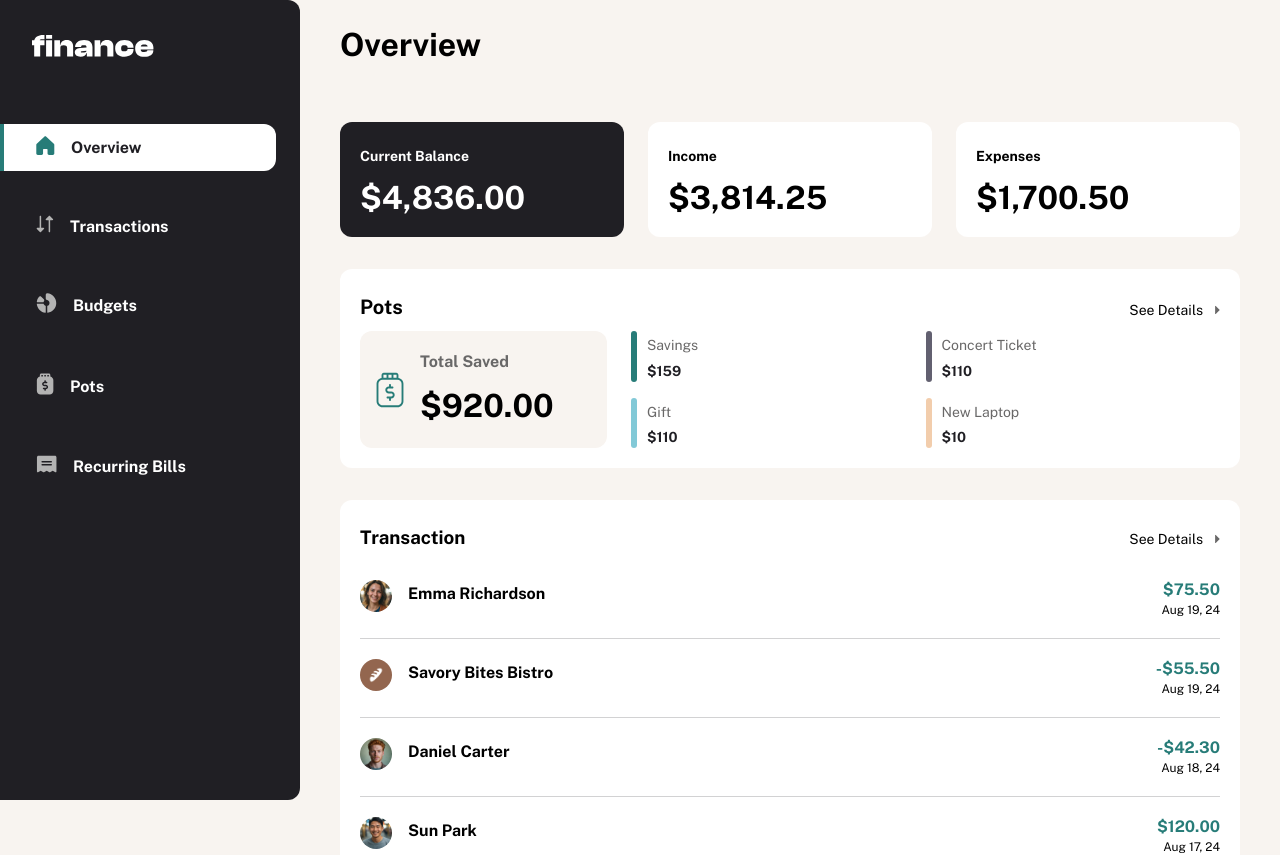
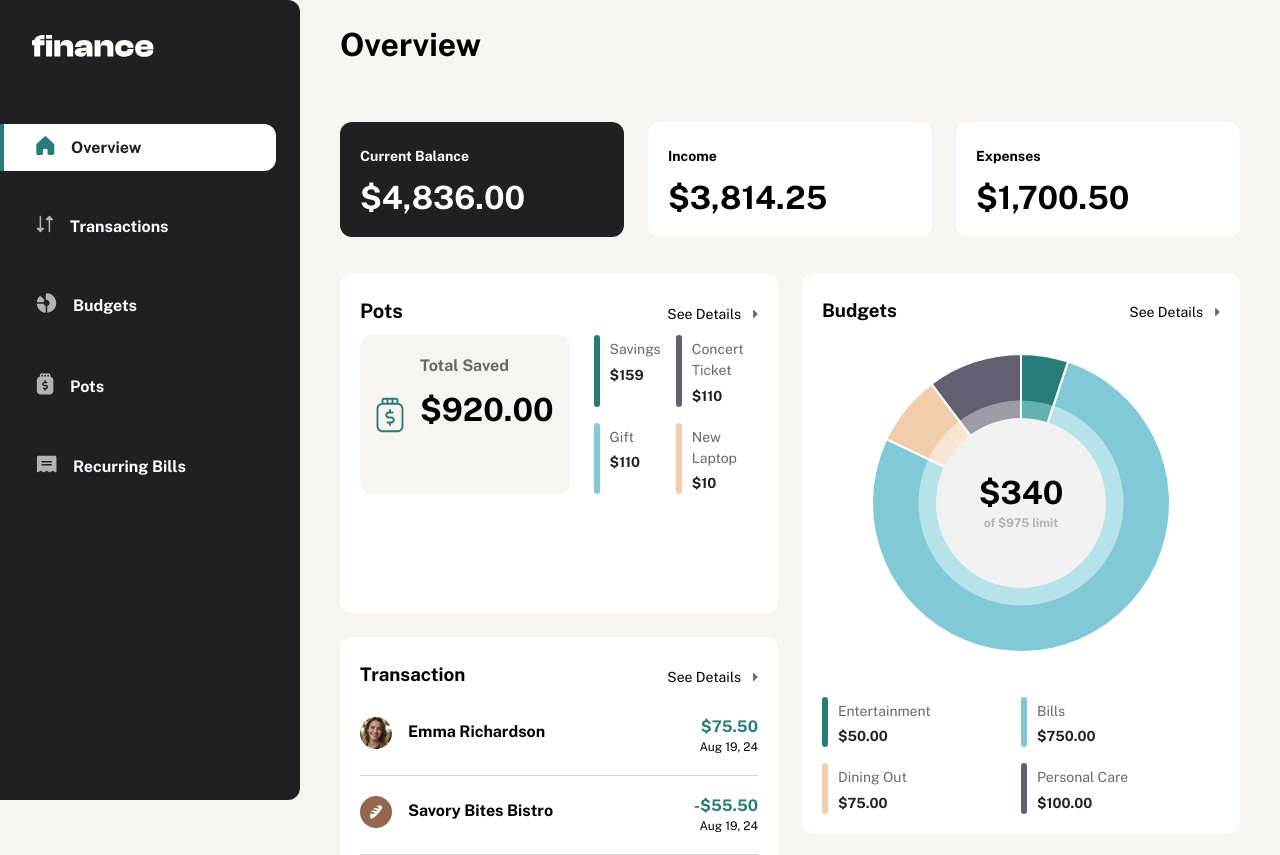
Before and after one commit to Arteque/financeapp, a Next.js app: page / in a window 1280 px wide. Shown: the top 855 px of the page. Built offline with nearby package versions, Linux system fonts and the light colour scheme.

Commit message:
First Time using @container :O

```diff
--- a/app/globals.css
+++ b/app/globals.css
@@ -328,6 +328,51 @@ main {
   }
 }
 
+.main-content .main-content__content {
+  container-name: maincontent;
+  container-type: inline-size;
+}
+@media (min-width: 1070px) {
+  .main-content .main-content__content {
+    display: grid;
+    grid-template-columns: repeat(12, 1fr);
+    grid-template-rows: 1fr auto;
+    gap: var(--gap__24);
+    max-width: 1060px;
+    width: 100%;
+  }
+  .main-content .main-content__content section {
+    margin: 0;
+    -ms-flex-item-align: stretch;
+        align-self: stretch;
+  }
+  .main-content .main-content__content section > div {
+    height: 100%;
+  }
+  .main-content .main-content__content .main-content__balance {
+    grid-column: 1/span 12;
+    grid-row: 1;
+    -webkit-margin-after: var(--gap__12);
+            margin-block-end: var(--gap__12);
+  }
+  .main-content .main-content__content .main-content__pots {
+    grid-column: 1/span 6;
+    grid-row: 2/span 3;
+  }
+  .main-content .main-content__content .main-content__transactions {
+    grid-column: 1/span 6;
+    grid-row: 5/span 2;
+  }
+  .main-content .main-content__content .main-content__chart {
+    grid-column: 7/span 6;
+    grid-row: 2/span 4;
+  }
+}
+.main-content .main-content__content .main-content__bills {
+  grid-column: 7/span 6;
+  grid-row: 6;
+}
+
 .grid-cols {
   display: grid;
 }
@@ -349,13 +394,18 @@ main {
 
 @media (min-width: 768px) {
   .chart-section .grid-cols--2 {
-    grid-template-columns: 507px 101px;
+    grid-template-columns: 1fr 0.5fr;
   }
 }
 
 @media (min-width: 768px) {
   .pots-section .grid-cols--2 {
-    grid-template-columns: 247px 1fr;
+    grid-template-columns: 1fr 1fr;
+  }
+}
+@media (min-width: 1070px) {
+  .pots-section .grid-cols--2 .total-saved {
+    max-width: 247px;
   }
 }
 
@@ -695,4 +745,31 @@ a, .btn {
   text-decoration: none;
   color: currentColor;
   padding: var(--gap__24);
+}
+
+.main-content__chart {
+  container-name: gridchart;
+  container-type: inline-size;
+}
+
+.main-content__pots {
+  container-name: gridPots;
+  container-type: inline-size;
+}
+
+@container gridchart ( width < 500px ) {
+  .chart-section .grid-cols--2 {
+    grid-template-columns: 1fr;
+  }
+  .chart-section .grid-cols--2 .content-box--grid {
+    grid-template-columns: 1fr 1fr;
+  }
+}
+@container gridPots ( width < 400px ) {
+  .chart-section .grid-cols--2 {
+    grid-template-columns: 1fr;
+  }
+  .chart-section .grid-cols--2 .content-box--grid {
+    grid-template-columns: 1fr 1fr;
+  }
 }/*# sourceMappingURL=globals.css.map */
--- a/app/globals.scss
+++ b/app/globals.scss
@@ -89,6 +89,54 @@ main{
         margin-inline: var(--gap__40);
     }
 }
+.main-content{
+   .main-content__content{
+    container-name: maincontent;
+    container-type: inline-size;
+    @include lg{
+        display: grid;
+        grid-template-columns: repeat(12, 1fr);
+        grid-template-rows: 1fr auto;
+        gap:var(--gap__24);
+        max-width: 1060px;
+        // max-width: 1980px;
+        width: 100%;
+            section{
+                margin: 0;
+                align-self: stretch;
+                > div{
+                    height: 100%;
+                }
+            }
+            .main-content__balance {
+                grid-column: 1 / span 12;
+                grid-row: 1;
+                margin-block-end: var(--gap__12);
+            }
+            .main-content__pots{
+                grid-column: 1 / span 6;
+                 grid-row: 2 / span 3;
+            }
+            .main-content__transactions{
+                grid-column: 1 / span 6;
+                grid-row: 5 / span 2;
+            }
+            .main-content__chart{
+                grid-column: 7 / span 6;
+                grid-row: 2 / span 4;
+
+                }
+            }
+            .main-content__bills{
+                grid-column: 7 / span 6;
+                grid-row: 6;
+            }
+
+        }
+
+    }
+
+
 .grid-cols{
     display:grid;
     @include md{
@@ -105,13 +153,20 @@ main{
 }
 .chart-section .grid-cols--2{
     @include md{
-        grid-template-columns: max(507px) max(101px);
+        grid-template-columns: 1fr 0.5fr;
     }
 }
 .pots-section .grid-cols--2{
     @include md{
-        grid-template-columns: max(247px) 1fr;
+        grid-template-columns: 1fr 1fr;
+
     }
+    .total-saved{
+        @include lg{
+            max-width: 247px;
+        }
+     }
+
 }
 .full-height{
     height: 100%;
@@ -243,6 +298,7 @@ button{
 .content-box__chart {
     position: relative;
     max-width: fit-content;
+
     @include md{
         margin-inline: auto;
     }
@@ -391,3 +447,28 @@ a,.btn{
     color: currentColor;
     padding:var(--gap__24);
 }
+.main-content__chart{
+    container-name: gridchart;
+    container-type: inline-size;
+}
+.main-content__pots{
+    container-name: gridPots;
+    container-type: inline-size;
+}
+
+@container gridchart ( width < 500px ){
+    .chart-section .grid-cols--2{
+            grid-template-columns:1fr;
+            .content-box--grid {
+                grid-template-columns:1fr 1fr;
+            }
+ }
+}
+@container gridPots ( width < 400px ){
+    .chart-section .grid-cols--2{
+            grid-template-columns:1fr;
+            .content-box--grid {
+                grid-template-columns:1fr 1fr;
+            }
+ }
+}
--- a/app/page.jsx
+++ b/app/page.jsx
@@ -24,12 +24,13 @@ const Home = ()  => {
   return (
     <>
 
-      <Container className="container">
+      <Container className="main-content main-content--start-page">
         <Pagetitle>
           Overview
         </Pagetitle>
         {/* Content Box Default */}
-        <Section className="grid-cols grid-cols--3 ">
+        <div className="main-content__content">
+        <Section className="grid-cols grid-cols--3 main-content__balance">
             {
               dataBalance && (
                   <>
@@ -71,7 +72,7 @@ const Home = ()  => {
         <PotsComponent limit={4} />
 
 
-        <Section>
+        <Section className="main-content__transactions">
             <Contentbox className="bg-light-400">
                 <SectionHeader
                   titleText="Transaction"
@@ -95,7 +96,7 @@ const Home = ()  => {
         </Section>
 
 
-        <Section className="chart-section">
+        <Section className="chart-section main-content__chart">
           <div className="content-box bg-light-400">
             {/* Box Header */}
             <SectionHeader
@@ -109,7 +110,7 @@ const Home = ()  => {
           </div>
         </Section>
 
-        <Section>
+        <Section className="main-content__bills">
           <div className="content-box bg-light-400">
             {/* Box Header */}
             <SectionHeader
@@ -158,6 +159,7 @@ const Home = ()  => {
             {/*  Box width rounded line at left side */}
           </div>
         </Section>
+        </div>
 
       </Container>
       {/* container end */}
--- a/components/PotsComponent.jsx
+++ b/components/PotsComponent.jsx
@@ -33,7 +33,7 @@ const PotsComponent = ({limit}) => {
 
 
     return (
-        <Section className="pots-section">
+        <Section className="pots-section main-content__pots">
           <Contentbox className="content-box--headfull bg-light-400">
               <SectionHeader
                 titleClassName="text__md"
```
Also changed, not shown: 1 other file (tests, documents, lock files or other folders).
